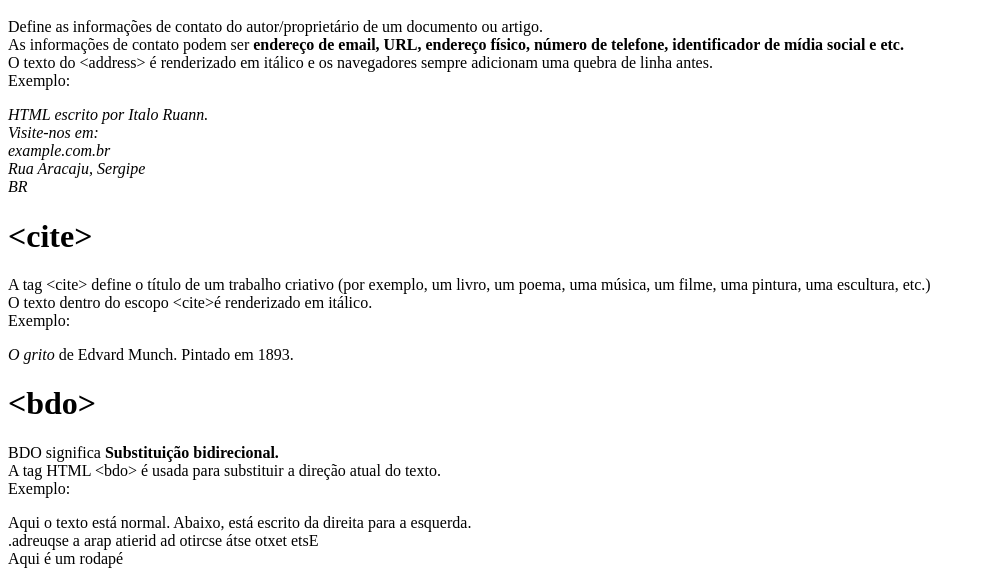
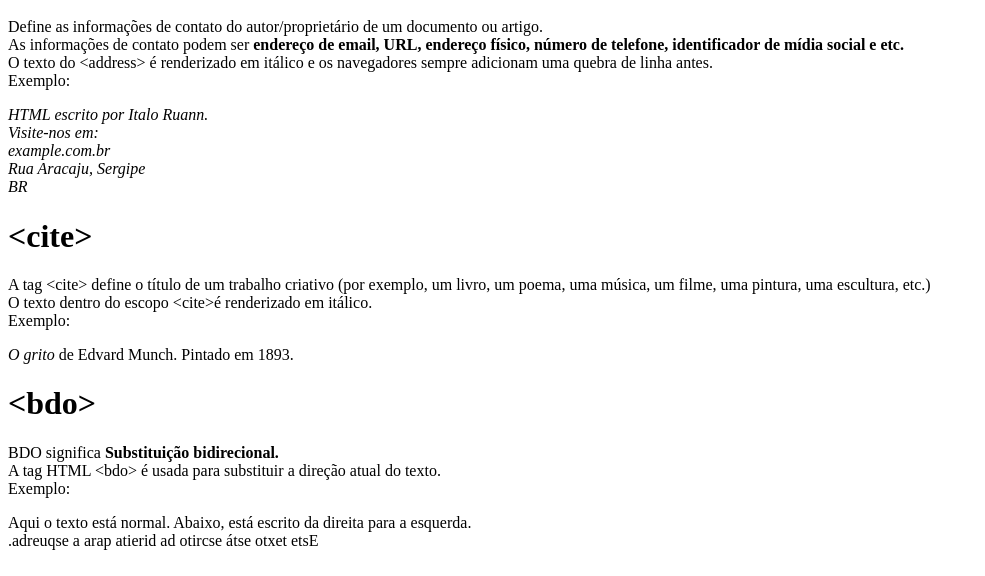
Before and after one commit to ItaloRuann21/curso_udemy_desenvolvimento_web_completo, a plain HTML site: page Citações.HTML in a window 1280 px wide. Shown: the part 738-1314 px from the top of the page, without its empty margins (0-985 px from the left). Drawn offline with Linux system fonts and the light colour scheme.

Commit message:
rodapé removido

```diff
--- a/Citações.HTML
+++ b/Citações.HTML
@@ -94,6 +94,5 @@
     >
     <br />
     <bdo dir="rtl">Este texto está escrito da direita para a esquerda.</bdo>
-    <footer>Aqui é um rodapé</footer>
   </body>
 </html>
```
